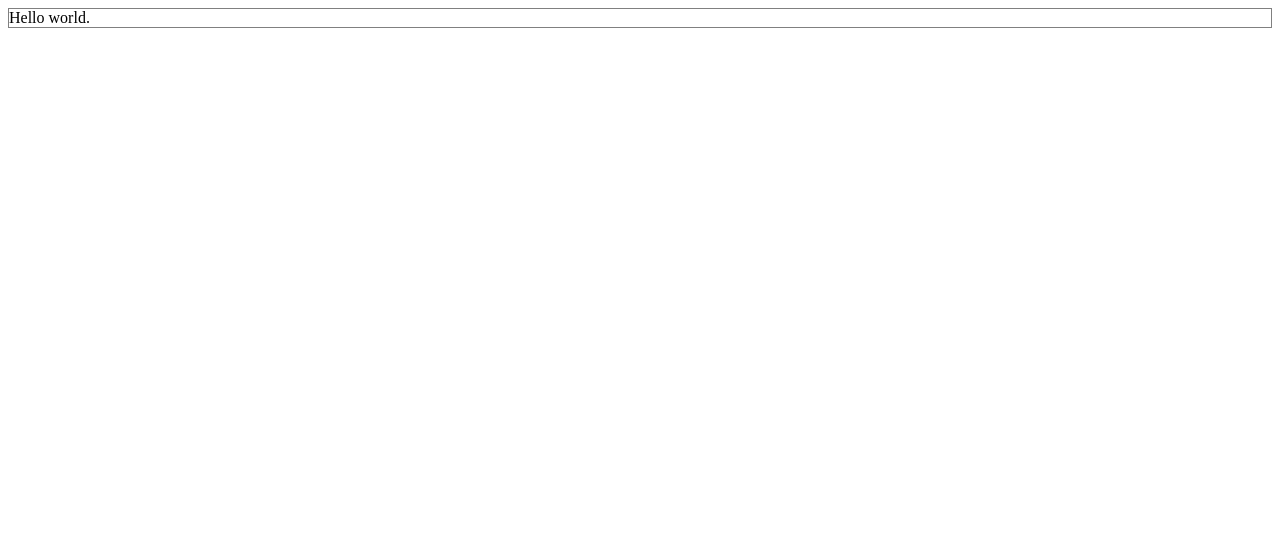
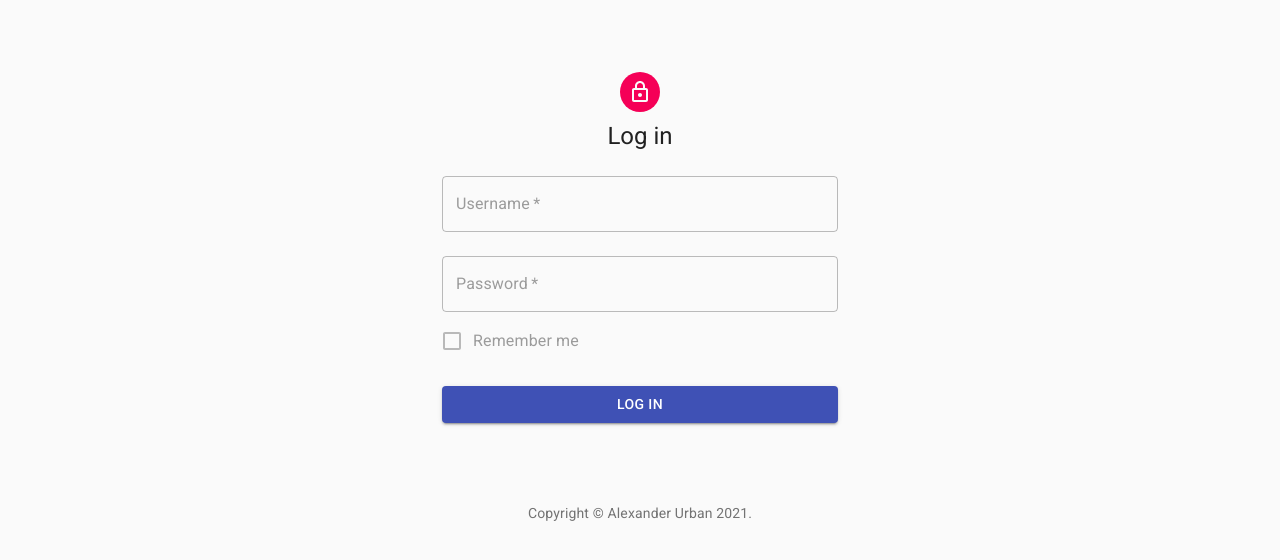
Before and after one commit to lexa7979/vocabulary-web, a React app: page / in a window 1280 px wide. Shown: the top 560 px of the page. Built offline with nearby package versions, Linux system fonts and the light colour scheme.

Commit message:
Material-UI, <Login/> and <Home/> added

```diff
--- a/package.json
+++ b/package.json
@@ -22,6 +22,10 @@
   "author": "Alexander Urban <lexa79@pm.me>",
   "license": "MIT",
   "dependencies": {
+    "@fontsource/roboto": "^4.3.0",
+    "@material-ui/core": "^4.11.4",
+    "@material-ui/icons": "^4.11.2",
+    "clsx": "^1.1.1",
     "express": "^4.17.1",
     "prop-types": "^15.7.2",
     "react": "^17.0.2",
--- a/src/App.jsx
+++ b/src/App.jsx
@@ -1,9 +1,25 @@
 import React from 'react';
 
-import './App.scss';
+import '@fontsource/roboto/300.css';
+import '@fontsource/roboto/400.css';
+import '@fontsource/roboto/500.css';
+import '@fontsource/roboto/700.css';
+
+import { CssBaseline } from '@material-ui/core';
+
+import { UserProvider as UserContext } from './context';
+import { Home } from './pages';
+import { WithLoginOnly } from './helpers';
 
 export default App;
 
 function App() {
-  return <div>Hello world.</div>;
+  return (
+    <UserContext>
+      <CssBaseline />
+      <WithLoginOnly signIn>
+        <Home />
+      </WithLoginOnly>
+    </UserContext>
+  );
 }
--- a/src/App.scss
+++ /dev/null
@@ -1,3 +0,0 @@
-#root {
-  border: 1px solid gray;
-}
--- /dev/null
+++ b/src/helpers/Copyright.jsx
@@ -0,0 +1,13 @@
+import React from 'react';
+
+import { Typography } from '@material-ui/core';
+
+export default Copyright;
+
+function Copyright() {
+  return (
+    <Typography variant="body2" color="textSecondary" align="center">
+      Copyright © Alexander Urban 2021.
+    </Typography>
+  );
+}
--- /dev/null
+++ b/src/helpers/WithLoginOnly.jsx
@@ -0,0 +1,28 @@
+import React from 'react';
+import PropTypes from 'prop-types';
+
+import { useUserContext } from '../context';
+import Login from '../pages/Login';
+
+export default WithLoginOnly;
+
+function WithLoginOnly(props) {
+  const { children, signIn } = props;
+
+  const userData = useUserContext();
+
+  if (userData.isLoggedIn()) {
+    return children;
+  }
+
+  return signIn ? <Login /> : null;
+}
+
+WithLoginOnly.propTypes = {
+  children: PropTypes.node,
+  signIn: PropTypes.bool,
+};
+WithLoginOnly.defaultProps = {
+  children: null,
+  signIn: false,
+};
--- /dev/null
+++ b/src/helpers/index.js
@@ -0,0 +1,4 @@
+import Copyright from './Copyright';
+import WithLoginOnly from './WithLoginOnly';
+
+export { Copyright, WithLoginOnly };
--- a/src/index.html
+++ b/src/index.html
@@ -4,6 +4,7 @@
     <meta charset="utf-8" />
     <title>Vocabulary</title>
     <meta name="description" content="" />
+    <meta name="viewport" content="minimum-scale=1, initial-scale=1, width=device-width" />
   </head>
   <body>
     <div id="root"></div>
--- /dev/null
+++ b/src/pages/Home.jsx
@@ -0,0 +1,179 @@
+import React, { useState } from 'react';
+import clsx from 'clsx';
+
+import {
+  AppBar,
+  Box,
+  Button,
+  Container,
+  Divider,
+  Drawer,
+  Grid,
+  IconButton,
+  List,
+  ListItem,
+  ListItemIcon,
+  ListItemText,
+  makeStyles,
+  Toolbar,
+  Typography,
+} from '@material-ui/core';
+
+import {
+  Menu as MenuIcon,
+  ChevronLeft as ChevronLeftIcon,
+  Dashboard as DashBoardIcon,
+} from '@material-ui/icons';
+
+import { useUserContext } from '../context';
+import { Copyright, WithLoginOnly } from '../helpers';
+
+export default Home;
+
+const DRAWER_WIDTH = 240;
+
+const useStyles = _prepareStyles();
+
+function Home() {
+  const userData = useUserContext();
+  const classes = useStyles();
+
+  const [drawerIsOpen, setDrawerIsOpen] = useState(false);
+  const _toggleDrawer = () => {
+    setDrawerIsOpen(!drawerIsOpen);
+  };
+
+  return (
+    <div className={clsx('Home', classes.root)}>
+      <AppBar
+        position="absolute"
+        className={clsx(classes.appBar, drawerIsOpen && classes.appBarShift)}
+      >
+        <Toolbar className={classes.toolbar}>
+          <IconButton
+            edge="start"
+            color="inherit"
+            aria-label="menu"
+            onClick={_toggleDrawer}
+            className={clsx(classes.menuButton, drawerIsOpen && classes.menuButtonHidden)}
+          >
+            <MenuIcon />
+          </IconButton>
+          <Typography component="h1" variant="h6" color="inherit" noWrap className={classes.title}>
+            Home
+          </Typography>
+          <WithLoginOnly>
+            <Button color="inherit" onClick={userData.logout}>
+              Log out
+            </Button>
+          </WithLoginOnly>
+        </Toolbar>
+      </AppBar>
+      <Drawer
+        variant="permanent"
+        open={drawerIsOpen}
+        classes={{ paper: clsx(classes.drawerPaper, !drawerIsOpen && classes.drawerPaperClose) }}
+      >
+        <div className={classes.toolbarIcon}>
+          <IconButton onClick={_toggleDrawer}>
+            <ChevronLeftIcon />
+          </IconButton>
+        </div>
+        <Divider />
+        <List>
+          <ListItem button>
+            <ListItemIcon>
+              <DashBoardIcon />
+            </ListItemIcon>
+            <ListItemText primary="Dashboard" />
+          </ListItem>
+        </List>
+      </Drawer>
+      <main className={classes.content}>
+        <div className={classes.appBarSpacer} />
+        <Container maxWidth="lg" className={classes.container}>
+          <Grid container spacing={3}>
+            <Grid item xs={12} md={8} lg={9}>
+              <Typography>{`Welcome, ${userData.name}`}</Typography>
+            </Grid>
+          </Grid>
+          <Box pt={4}>
+            <Copyright />
+          </Box>
+        </Container>
+      </main>
+    </div>
+  );
+}
+
+function _prepareStyles() {
+  return makeStyles(theme => ({
+    root: {
+      display: 'flex',
+    },
+    toolbar: {
+      paddingRight: 24, // keep right padding when drawer closed
+    },
+    toolbarIcon: {
+      display: 'flex',
+      alignItems: 'center',
+      justifyContent: 'flex-end',
+      padding: '0 8px',
+      ...theme.mixins.toolbar,
+    },
+    appBar: {
+      zIndex: theme.zIndex.drawer + 1,
+      transition: theme.transitions.create(['width', 'margin'], {
+        easing: theme.transitions.easing.sharp,
+        duration: theme.transitions.duration.leavingScreen,
+      }),
+    },
+    appBarShift: {
+      marginLeft: DRAWER_WIDTH,
+      width: `calc(100% - ${DRAWER_WIDTH}px)`,
+      transition: theme.transitions.create(['width', 'margin'], {
+        easing: theme.transitions.easing.sharp,
+        duration: theme.transitions.duration.enteringScreen,
+      }),
+    },
+    menuButton: {
+      marginRight: 36,
+    },
+    menuButtonHidden: {
+      display: 'none',
+    },
+    title: {
+      flexGrow: 1,
+    },
+    drawerPaper: {
+      position: 'relative',
+      whiteSpace: 'nowrap',
+      width: DRAWER_WIDTH,
+      transition: theme.transitions.create('width', {
+        easing: theme.transitions.easing.sharp,
+        duration: theme.transitions.duration.enteringScreen,
+      }),
+    },
+    drawerPaperClose: {
+      overflowX: 'hidden',
+      transition: theme.transitions.create('width', {
+        easing: theme.transitions.easing.sharp,
+        duration: theme.transitions.duration.leavingScreen,
+      }),
+      width: theme.spacing(7),
+      [theme.breakpoints.up('sm')]: {
+        width: theme.spacing(9),
+      },
+    },
+    appBarSpacer: theme.mixins.toolbar,
+    content: {
+      flexGrow: 1,
+      height: '100vh',
+      overflow: 'auto',
+    },
+    container: {
+      paddingTop: theme.spacing(4),
+      paddingBottom: theme.spacing(4),
+    },
+  }));
+}
--- /dev/null
+++ b/src/pages/Login.jsx
@@ -0,0 +1,108 @@
+import React from 'react';
+
+import {
+  Avatar,
+  Box,
+  Button,
+  Checkbox,
+  Container,
+  FormControlLabel,
+  makeStyles,
+  TextField,
+  Typography,
+} from '@material-ui/core';
+
+import { LockOutlined as LockOutlinedIcon } from '@material-ui/icons';
+
+import { useUserContext } from '../context';
+import { Copyright } from '../helpers';
+
+export default Login;
+
+const useStyles = _prepareStyles();
+
+function Login() {
+  const userData = useUserContext();
+  const classes = useStyles();
+
+  const _signIn = () => userData.login('lexa', 'Alexander Urban');
+
+  return (
+    <Container component="main" maxWidth="xs" className="Login">
+      <div className={classes.paper}>
+        <Avatar className={classes.avatar}>
+          <LockOutlinedIcon />
+        </Avatar>
+        <Typography component="h1" variant="h5">
+          Log in
+        </Typography>
+        <form className={classes.form} noValidate>
+          <TextField
+            variant="outlined"
+            margin="normal"
+            required
+            fullWidth
+            id="username"
+            label="Username"
+            name="username"
+            autoComplete="username"
+            autoFocus
+            disabled
+          />
+          <TextField
+            variant="outlined"
+            margin="normal"
+            required
+            fullWidth
+            name="password"
+            label="Password"
+            type="password"
+            id="password"
+            autoComplete="current-password"
+            disabled
+          />
+          <FormControlLabel
+            control={<Checkbox value="remember" color="primary" />}
+            label="Remember me"
+            disabled
+          />
+          <Button
+            type="button"
+            fullWidth
+            variant="contained"
+            color="primary"
+            className={classes.submit}
+            onClick={_signIn}
+          >
+            Log In
+          </Button>
+        </form>
+      </div>
+      <Box mt={8}>
+        <Copyright />
+      </Box>
+    </Container>
+  );
+}
+
+function _prepareStyles() {
+  return makeStyles(theme => ({
+    paper: {
+      marginTop: theme.spacing(8),
+      display: 'flex',
+      flexDirection: 'column',
+      alignItems: 'center',
+    },
+    avatar: {
+      margin: theme.spacing(1),
+      backgroundColor: theme.palette.secondary.main,
+    },
+    form: {
+      width: '100%', // Fix IE 11 issue.
+      marginTop: theme.spacing(1),
+    },
+    submit: {
+      margin: theme.spacing(3, 0, 2),
+    },
+  }));
+}
--- /dev/null
+++ b/src/pages/index.js
@@ -0,0 +1,4 @@
+import Home from './Home';
+import Login from './Login';
+
+export { Home, Login };
```
Also changed, not shown: 1 other file (tests, documents, lock files or other folders).
